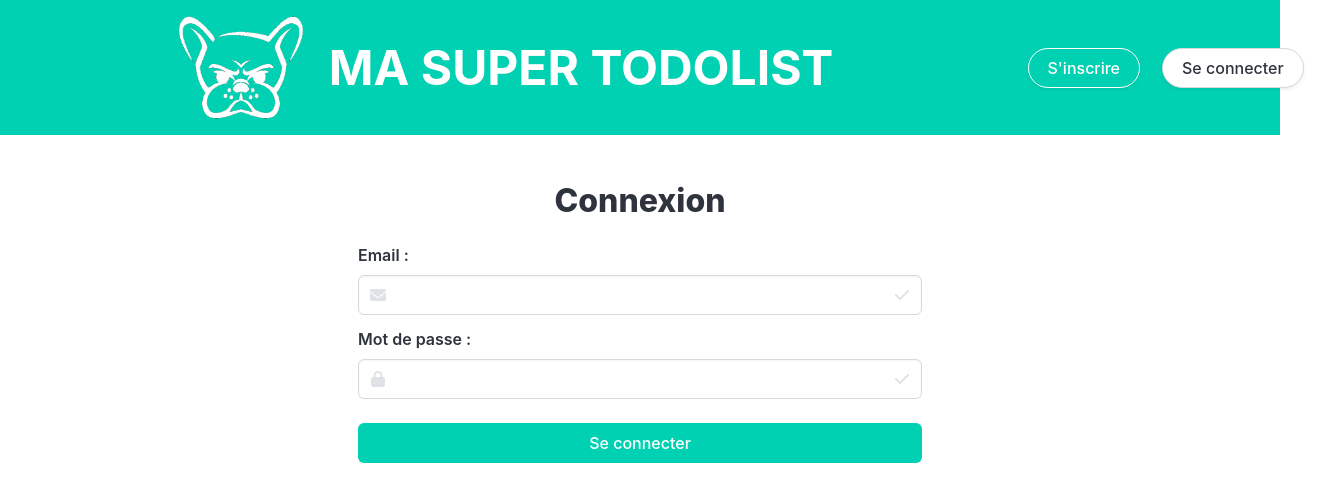
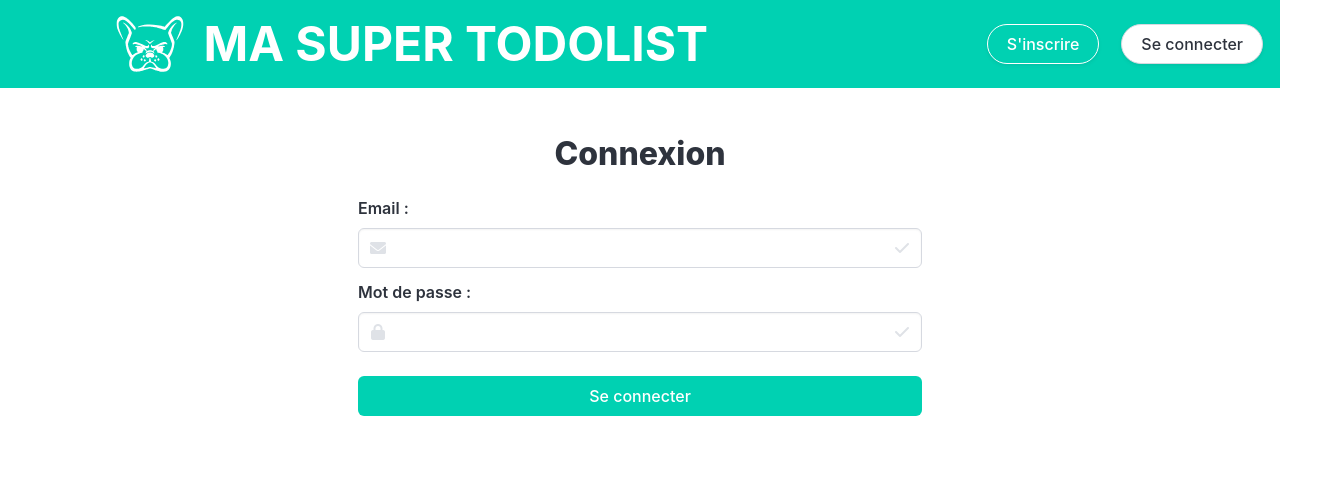
Before and after one commit to Greg86360/my-react-app, a React (Create React App) app: page / in a window 1280 px wide. Shown: the top 502 px of the page, 1321 px wide, since content can reach past the window. Built offline with nearby package versions, Linux system fonts and the light colour scheme.

Commit message:
vectorisation du logo

```diff
--- a/src/Header/Header.css
+++ b/src/Header/Header.css
@@ -1,4 +1,5 @@
 .logo {
+  width: 10%;
   min-width: 10%;
   max-width: 15%;
 
--- a/src/Header/Header.js
+++ b/src/Header/Header.js
@@ -15,9 +15,9 @@ export default function Header() {
 
   return (
     <nav className="navbar has-background-primary has-text-white is-align-items-center" role="navigation" aria-label="main navigation">
-      <div className="navbar-brand is-flex is-justify-content-center	"><img src="/logo-bouledogue.png" class="logo"></img>
+      <div className="navbar-brand is-flex is-justify-content-center	">
+        <img src="/logo-bouledogue.svg" className="logo"></img>
         <span className="navbar-item has-text-weight-bold is-uppercase has-text-white has-text-centered-touch	is-size-1 is-size-3-touch">Ma super ToDoList</span>
-
       </div>
       <div className="navbar-end">
         {token ? (
```
Also changed, not shown: public/logo-bouledogue.png (deleted), public/logo-bouledogue.svg (added).
